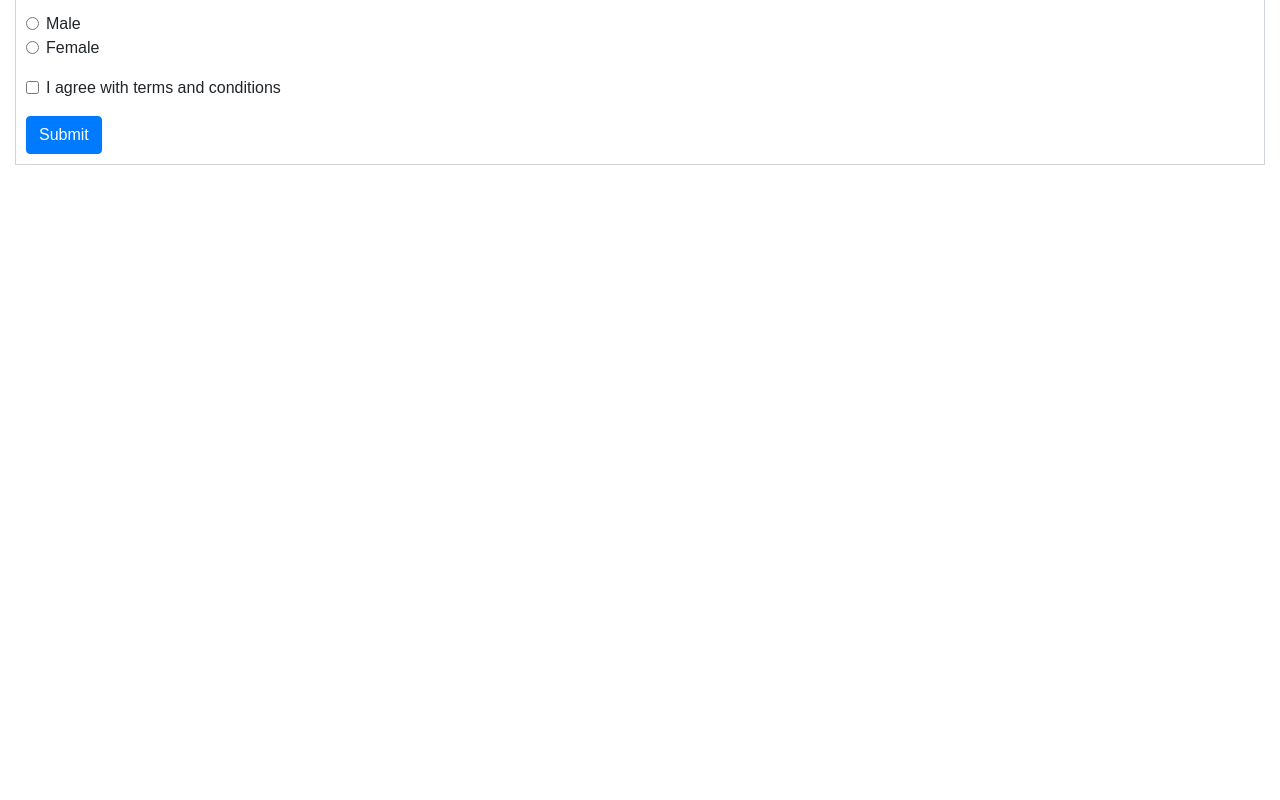
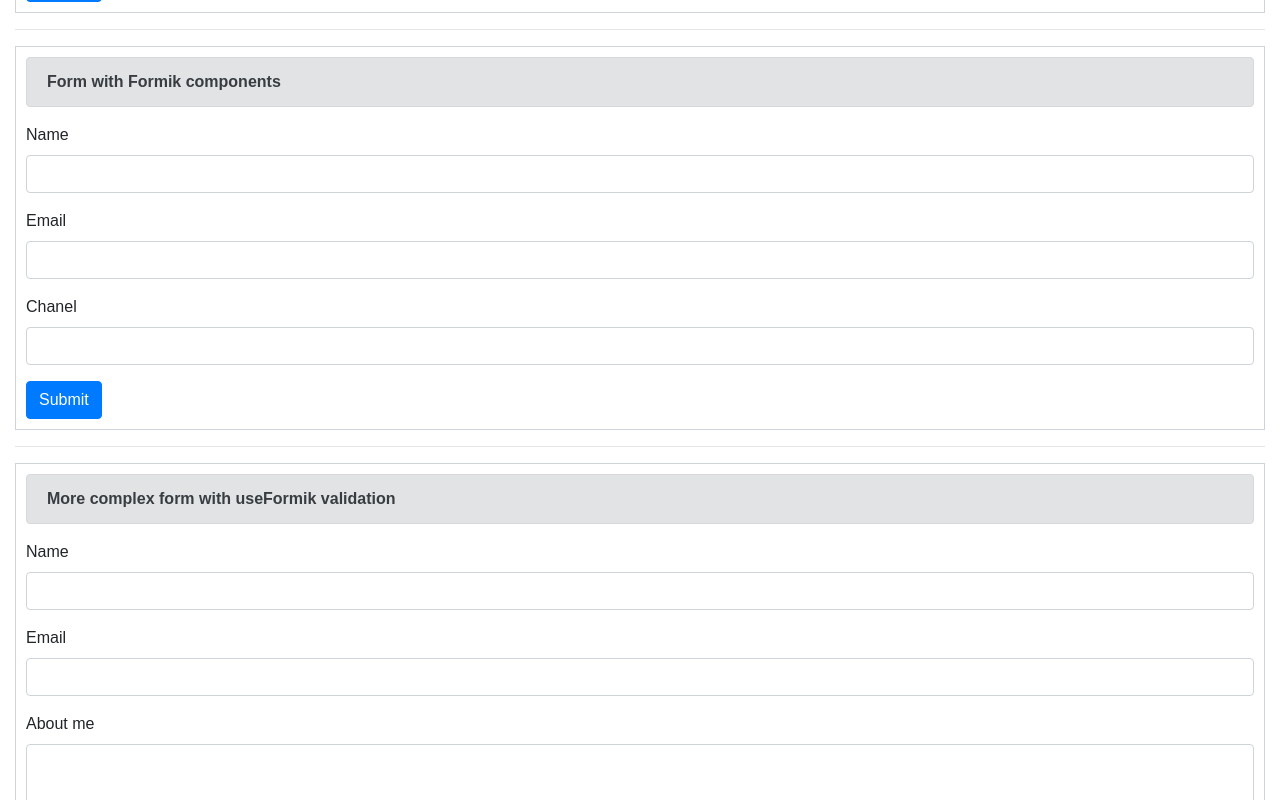
Before and after one commit to dariusz75/react-formik-forms, a React (Create React App) app: page / in a window 1280 px wide. Shown: the part 1220-2020 px from the top of the page. Before the commit the page ends 1400 px from the top, so only its background shows below. Built offline with nearby package versions, Linux system fonts and the light colour scheme.

Commit message:
Formik components implemented

```diff
--- a/src/App.js
+++ b/src/App.js
@@ -3,8 +3,10 @@ import "./styles.css";
 
 import "bootstrap/dist/css/bootstrap.min.css";
 import {
-  SimpleForm,
-  SimpleFormWithValidation,
+  Form,
+  FormWithUseFormikHook,
+  FormWithYup,
+  FormWithFormikComponents,
   ComplexForm
 } from "./components";
 
@@ -13,21 +15,35 @@ export default function App() {
     <div className="App">
       <section>
         <div className="alert alert-secondary">
-          <strong>Simple form without validation</strong>
+          <strong>Form without validation</strong>
         </div>
-        <SimpleForm />
+        <Form />
       </section>
       <hr />
       <section>
         <div className="alert alert-secondary">
-          <strong>Simple form with validation</strong>
+          <strong>Form with useFormik hook validation</strong>
         </div>
-        <SimpleFormWithValidation />
+        <FormWithUseFormikHook />
       </section>
       <hr />
       <section>
         <div className="alert alert-secondary">
-          <strong>More complex form example</strong>
+          <strong>Form with useFormik and Yup validation</strong>
+        </div>
+        <FormWithYup />
+      </section>
+      <hr />
+      <section>
+        <div className="alert alert-secondary">
+          <strong>Form with Formik components</strong>
+        </div>
+        <FormWithFormikComponents />
+      </section>
+      <hr />
+      <section>
+        <div className="alert alert-secondary">
+          <strong>More complex form with useFormik validation</strong>
         </div>
         <ComplexForm />
       </section>
--- a/src/components/SimpleForm/SimpleForm.js
+++ b/src/components/Form/Form.js
@@ -1,7 +1,7 @@
 import React from "react";
 import { useFormik } from "formik";
 
-const SimpleForm = () => {
+const Form = () => {
   const formik = useFormik({
     initialValues: {
       name: "",
@@ -57,4 +57,4 @@ const SimpleForm = () => {
   );
 };
 
-export default SimpleForm;
+export default Form;
--- /dev/null
+++ b/src/components/FormWithFormikComponents/FormWithFormikComponents.js
@@ -0,0 +1,66 @@
+import React from "react";
+import { Formik, Form, Field, ErrorMessage } from "formik";
+import * as Yup from "yup";
+
+import "../FormWithUseFormikHook/simple-form-with-validation.css";
+
+const initialValues = {
+  name: "",
+  email: "",
+  chanel: ""
+};
+
+const validationSchema = Yup.object({
+  name: Yup.string().required("The name is required"),
+  email: Yup.string()
+    .email("Wromg email format. Please correct.")
+    .required("Email adres is required"),
+  chanel: Yup.string().required("Required")
+});
+
+const onSubmit = (values) => {
+  console.log("SimpleFormVithValidation submited values are:", values);
+};
+
+const FormWithFormikComponents = () => {
+  return (
+    <Formik
+      initialValues={initialValues}
+      validationSchema={validationSchema}
+      onSubmit={onSubmit}
+    >
+      <Form>
+        <div className="form-group">
+          <label htmlFor="name">Name</label>
+          <Field className="form-control" type="text" id="name" name="name" />
+          <ErrorMessage name="name" />
+        </div>
+        <div className="form-group">
+          <label htmlFor="email">Email</label>
+          <Field
+            className="form-control"
+            type="email"
+            id="email"
+            name="email"
+          />
+          <ErrorMessage name="email" />
+        </div>
+        <div className="form-group">
+          <label htmlFor="chanel">Chanel</label>
+          <Field
+            className="form-control"
+            type="text"
+            id="chanel"
+            name="chanel"
+          />
+          <ErrorMessage name="chanel" />
+        </div>
+        <button type="submit" className="btn btn-primary">
+          Submit
+        </button>
+      </Form>
+    </Formik>
+  );
+};
+
+export default FormWithFormikComponents;
--- /dev/null
+++ b/src/components/FormWithUseFormikHook/FormWithUseFormik.js
@@ -0,0 +1,104 @@
+import React from "react";
+import { useFormik } from "formik";
+import "./simple-form-with-validation.css";
+
+const initialValues = {
+  name: "",
+  email: "",
+  chanel: ""
+};
+
+const onSubmit = (values) => {
+  console.log("SimpleFormVithValidation submited values are:", values);
+};
+
+const validate = (values) => {
+  let errors = {};
+
+  if (!values.name) {
+    errors.name = "Required";
+  }
+
+  if (!values.email) {
+    errors.email = "Required";
+  } else if (
+    !/^[a-zA-Z0-9.!#$%&'*+/=?^_`{|}~-]+@[a-zA-Z0-9-]+(?:\.[a-zA-Z0-9-]+)*$/.test(
+      values.email
+    )
+  ) {
+    errors.email = "Invalid email format";
+  }
+
+  if (!values.chanel) {
+    errors.chanel = "Required";
+  }
+
+  return errors;
+};
+
+const FormWithUseFormikHook = () => {
+  const formik = useFormik({
+    initialValues: initialValues,
+    onSubmit: onSubmit,
+    validate: validate
+  });
+
+  //console.log("values are:", formik.values);
+  //console.log("errors are:", formik.errors);
+  //console.log("Visited fields", formik.touched);
+
+  return (
+    <form onSubmit={formik.handleSubmit}>
+      <div className="form-group">
+        <label htmlFor="name">Name</label>
+        <input
+          className="form-control"
+          type="text"
+          id="name"
+          name="name"
+          onChange={formik.handleChange}
+          onBlur={formik.handleBlur}
+          value={formik.values.name}
+        />
+        {formik.touched.name && formik.errors.name ? (
+          <small className="form-text text-muted">{formik.errors.name}</small>
+        ) : null}
+      </div>
+      <div className="form-group">
+        <label htmlFor="email">Email</label>
+        <input
+          className="form-control"
+          type="email"
+          id="email"
+          name="email"
+          onChange={formik.handleChange}
+          onBlur={formik.handleBlur}
+          value={formik.values.email}
+        />
+        {formik.touched.email && formik.errors.email ? (
+          <small className="form-text text-muted">{formik.errors.email}</small>
+        ) : null}
+      </div>
+      <div className="form-group">
+        <label htmlFor="chanel">Chanel</label>
+        <input
+          className="form-control"
+          type="text"
+          id="chanel"
+          name="chanel"
+          onChange={formik.handleChange}
+          onBlur={formik.handleBlur}
+          value={formik.values.chanel}
+        />
+        {formik.touched.chanel && formik.errors.chanel ? (
+          <small className="form-text text-muted">{formik.errors.chanel}</small>
+        ) : null}
+      </div>
+      <button type="submit" className="btn btn-primary">
+        Submit
+      </button>
+    </form>
+  );
+};
+
+export default FormWithUseFormikHook;
--- a/src/components/SimpleFormWithValidation/SimpleFormWithValidation.js
+++ b/src/components/FormWithYup/FormWithYup.js
@@ -1,6 +1,8 @@
 import React from "react";
 import { useFormik } from "formik";
-import "./simple-form-with-validation.css";
+import * as Yup from "yup";
+
+import "../FormWithUseFormikHook/simple-form-with-validation.css";
 
 const initialValues = {
   name: "",
@@ -12,35 +14,19 @@ const onSubmit = (values) => {
   console.log("SimpleFormVithValidation submited values are:", values);
 };
 
-const validate = (values) => {
-  let errors = {};
+const validationSchema = Yup.object({
+  name: Yup.string().required("The name is required"),
+  email: Yup.string()
+    .email("Wromg email format. Please correct.")
+    .required("Email adres is required"),
+  chanel: Yup.string().required("Required")
+});
 
-  if (!values.name) {
-    errors.name = "Required";
-  }
-
-  if (!values.email) {
-    errors.email = "Required";
-  } else if (
-    !/^[a-zA-Z0-9.!#$%&'*+/=?^_`{|}~-]+@[a-zA-Z0-9-]+(?:\.[a-zA-Z0-9-]+)*$/.test(
-      values.email
-    )
-  ) {
-    errors.email = "Invalid email format";
-  }
-
-  if (!values.chanel) {
-    errors.chanel = "Required";
-  }
-
-  return errors;
-};
-
-const SimpleFormWithValidation = () => {
+const FormWithYup = () => {
   const formik = useFormik({
     initialValues: initialValues,
     onSubmit: onSubmit,
-    validate: validate
+    validationSchema: validationSchema
   });
 
   //console.log("values are:", formik.values);
@@ -101,4 +87,4 @@ const SimpleFormWithValidation = () => {
   );
 };
 
-export default SimpleFormWithValidation;
+export default FormWithYup;
```
Also changed, not shown: src/components/index.js (+5 -2 lines), src/components/FormWithUseFormikHook/simple-form-with-validation.css (renamed from src/components/SimpleFormWithValidation/simple-form-with-validation.css).
